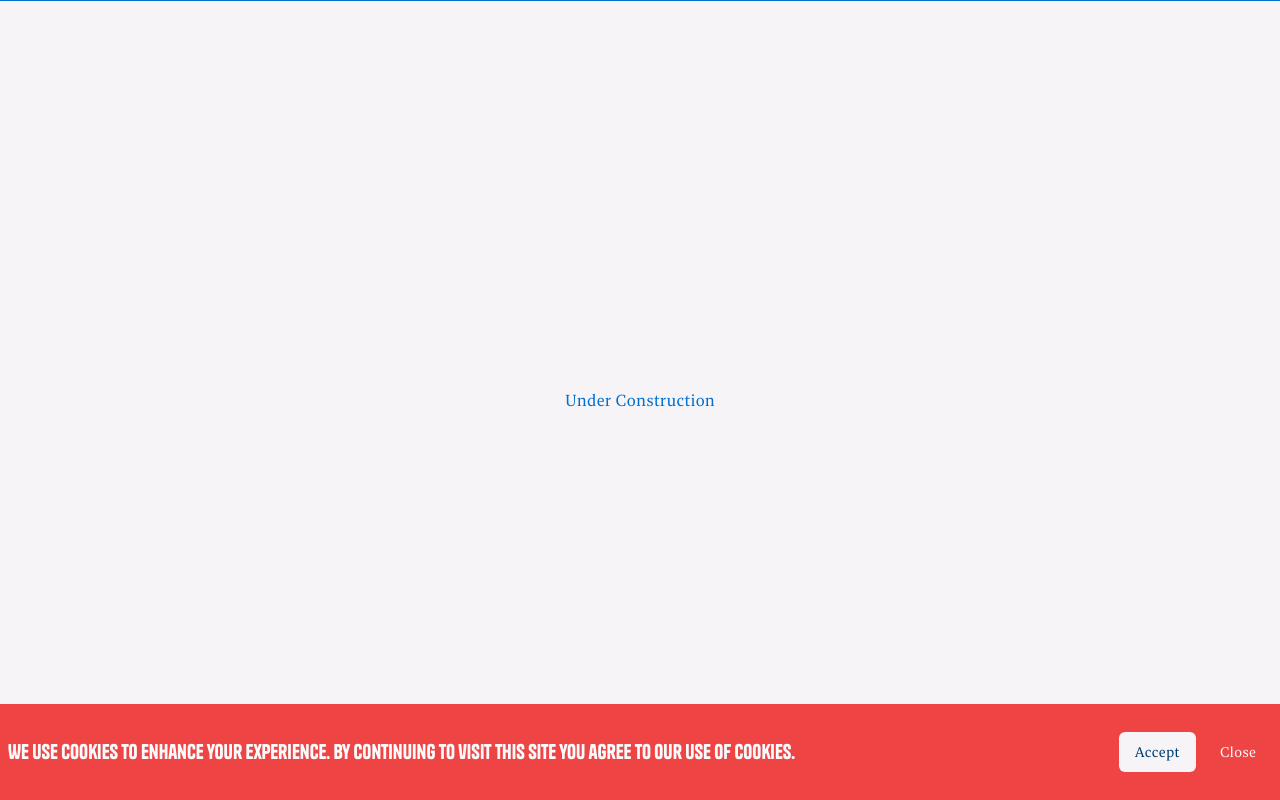
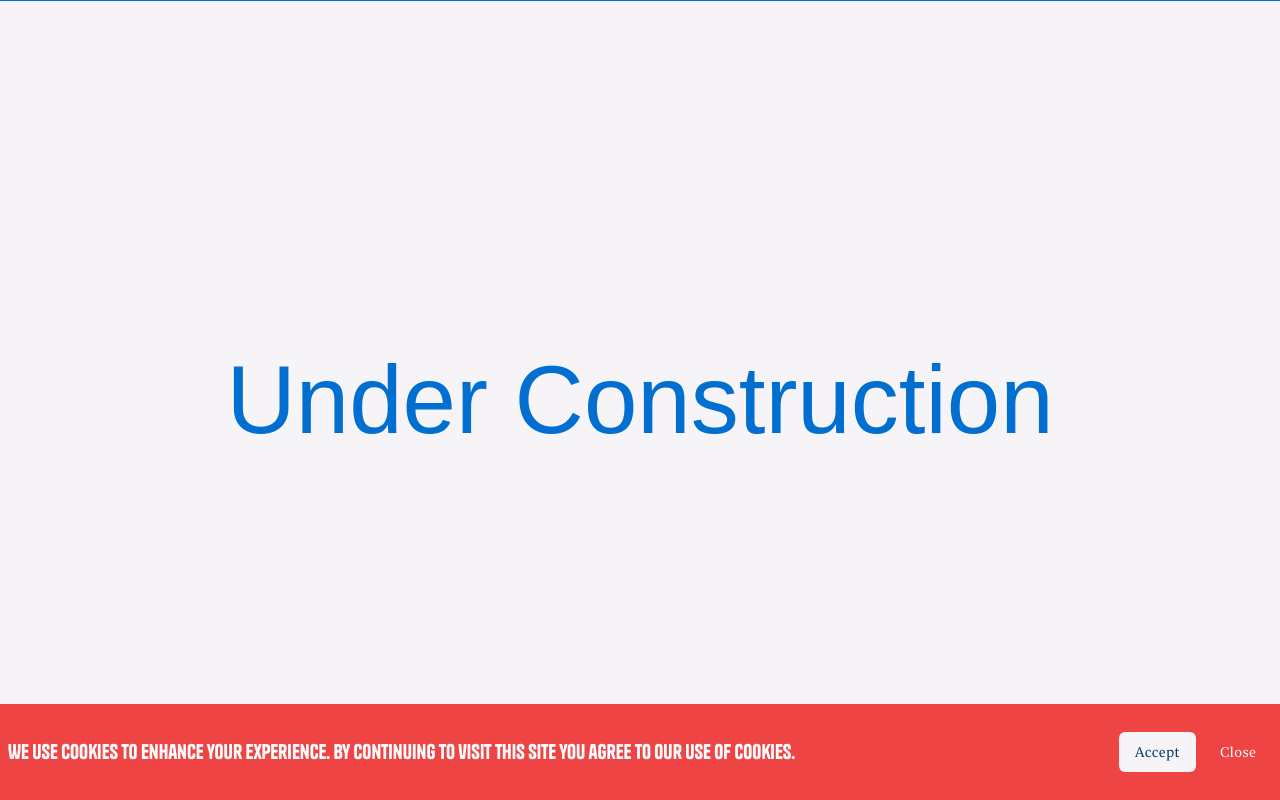
Before and after one commit to seifsamehh/enggam-digital-cards, a Next.js app: page /home in a window 1280 px wide. Built offline with nearby package versions, Linux system fonts and the light colour scheme; a web font is replaced by a local one.

Commit message:
Update Under Construction

```diff
--- a/src/app/(Home Page)/home/page.tsx
+++ b/src/app/(Home Page)/home/page.tsx
@@ -1,7 +1,23 @@
+import localFont from "next/font/local";
+
+// Tanker font
+const tanker = localFont({
+  src: [
+    {
+      path: "../../../public/fonts/Tanker/Tanker-Regular.woff2",
+      weight: "400",
+      style: "normal",
+    },
+  ],
+  display: "swap",
+});
+
 export default function page() {
   return (
     <main className="home-page min-h-screen flex justify-center items-center">
-      <h1>Under Construction</h1>
+      <h1 className={`${tanker.className} min-[290px]:text-4xl md:text-8xl`}>
+        Under Construction
+      </h1>
     </main>
   );
 }
```
